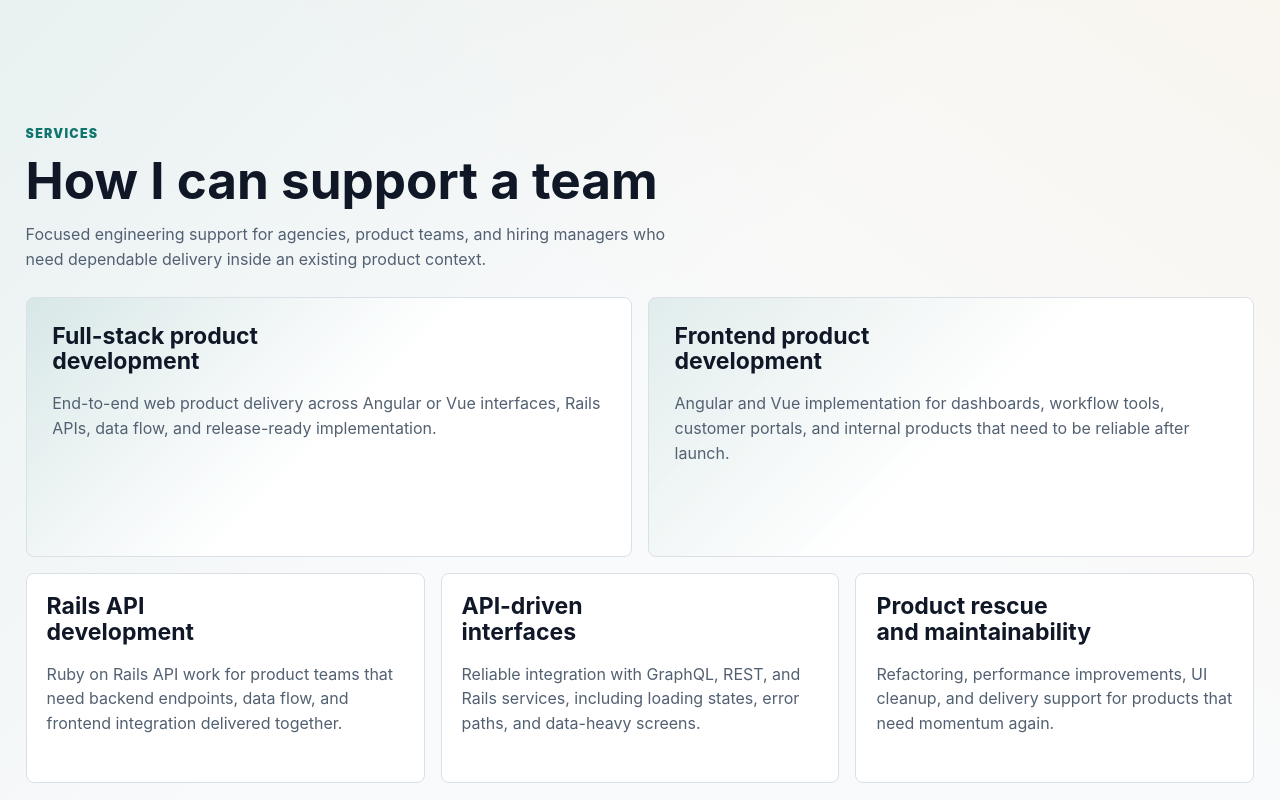
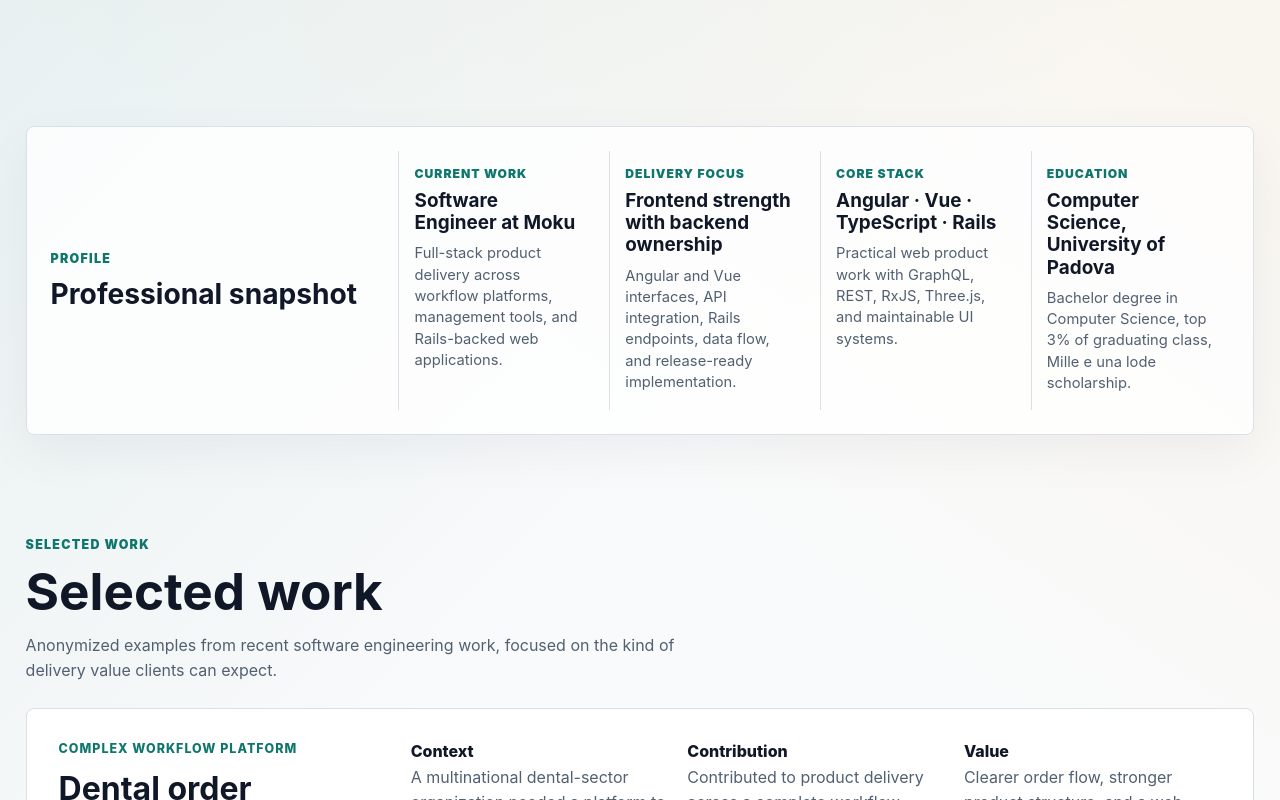
Before and after one commit to XidaZ3/Portfolio, an Angular app: page / in a window 1280 px wide. Shown: the part 880-1680 px from the top of the page. Built offline with nearby package versions, Linux system fonts and the light colour scheme.

Commit message:
feat: add professional snapshot section

```diff
--- a/src/app/app.html
+++ b/src/app/app.html
@@ -20,15 +20,19 @@
 <div class="site-shell">
   <main>
     <app-hero-section [content]="content().hero" />
-    <app-services-section
-      [title]="content().servicesTitle"
-      [summary]="content().servicesSummary"
-      [services]="content().services"
+    <app-professional-snapshot-section
+      [title]="content().snapshotTitle"
+      [items]="content().snapshotItems"
     />
     <app-case-studies-section
       [title]="content().casesTitle"
       [summary]="content().casesSummary"
       [cases]="content().cases"
+    />
+    <app-services-section
+      [title]="content().servicesTitle"
+      [summary]="content().servicesSummary"
+      [services]="content().services"
     />
     <app-skills-section
       [title]="content().skillsTitle"
--- a/src/app/app.ts
+++ b/src/app/app.ts
@@ -4,6 +4,7 @@ import { CaseStudiesSection } from './sections/case-studies-section';
 import { ContactSection } from './sections/contact-section';
 import { CredentialsSection } from './sections/credentials-section';
 import { HeroSection } from './sections/hero-section';
+import { ProfessionalSnapshotSection } from './sections/professional-snapshot-section';
 import { ServicesSection } from './sections/services-section';
 import { SiteFooter } from './sections/site-footer';
 import { SkillsSection } from './sections/skills-section';
@@ -12,6 +13,7 @@ import { SkillsSection } from './sections/skills-section';
   selector: 'app-root',
   imports: [
     HeroSection,
+    ProfessionalSnapshotSection,
     ServicesSection,
     CaseStudiesSection,
     SkillsSection,
--- /dev/null
+++ b/src/app/sections/professional-snapshot-section.html
@@ -0,0 +1,16 @@
+<section class="profile-snapshot" id="profile" aria-labelledby="profile-title">
+  <div class="profile-snapshot__heading">
+    <p class="eyebrow">Profile</p>
+    <h2 id="profile-title">{{ title() }}</h2>
+  </div>
+
+  <div class="profile-snapshot__items">
+    @for (item of items(); track item.label) {
+      <article>
+        <p>{{ item.label }}</p>
+        <h3>{{ item.value }}</h3>
+        <span>{{ item.description }}</span>
+      </article>
+    }
+  </div>
+</section>
--- /dev/null
+++ b/src/app/sections/professional-snapshot-section.scss
@@ -0,0 +1,87 @@
+:host {
+  display: block;
+}
+
+.profile-snapshot {
+  display: grid;
+  grid-template-columns: minmax(220px, 0.38fr) minmax(0, 1fr);
+  gap: clamp(1rem, 3vw, 2rem);
+  align-items: stretch;
+  padding: clamp(1rem, 2.5vw, 1.5rem);
+  border: 1px solid var(--color-border);
+  border-radius: var(--radius);
+  background: rgb(255 255 255 / 0.82);
+  box-shadow: 0 18px 50px rgb(16 24 40 / 0.05);
+}
+
+.profile-snapshot__heading {
+  display: flex;
+  flex-direction: column;
+  justify-content: center;
+}
+
+.profile-snapshot__heading h2 {
+  margin: 0;
+  font-size: clamp(1.45rem, 2.2vw, 2rem);
+  line-height: 1.05;
+}
+
+.profile-snapshot__items {
+  display: grid;
+  grid-template-columns: repeat(4, minmax(0, 1fr));
+  gap: 0.75rem;
+}
+
+article {
+  padding: 0.95rem;
+  border-left: 1px solid var(--color-border);
+}
+
+article p,
+article h3,
+article span {
+  margin: 0;
+}
+
+article p {
+  color: var(--color-accent);
+  font-size: 0.76rem;
+  font-weight: 900;
+  letter-spacing: 0.08em;
+  text-transform: uppercase;
+}
+
+article h3 {
+  margin-top: 0.55rem;
+  font-size: clamp(1rem, 1.5vw, 1.18rem);
+  line-height: 1.18;
+}
+
+article span {
+  display: block;
+  margin-top: 0.55rem;
+  color: var(--color-muted);
+  font-size: 0.92rem;
+  line-height: 1.45;
+}
+
+@media (max-width: 980px) {
+  .profile-snapshot {
+    grid-template-columns: 1fr;
+  }
+
+  .profile-snapshot__items {
+    grid-template-columns: repeat(2, minmax(0, 1fr));
+  }
+
+  article {
+    border-left: 0;
+    border-top: 1px solid var(--color-border);
+  }
+}
+
+@media (max-width: 620px) {
+  .profile-snapshot__items {
+    grid-template-columns: 1fr;
+  }
+}
--- /dev/null
+++ b/src/app/sections/professional-snapshot-section.ts
@@ -0,0 +1,13 @@
+import { Component, input } from '@angular/core';
+import { SnapshotItem } from '../content/portfolio-content';
+
+@Component({
+  selector: 'app-professional-snapshot-section',
+  imports: [],
+  templateUrl: './professional-snapshot-section.html',
+  styleUrl: './professional-snapshot-section.scss',
+})
+export class ProfessionalSnapshotSection {
+  readonly title = input.required<string>();
+  readonly items = input.required<SnapshotItem[]>();
+}
```
